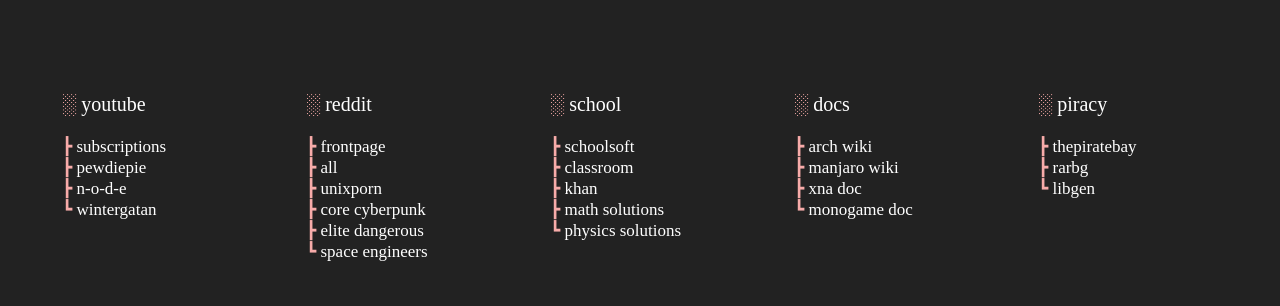
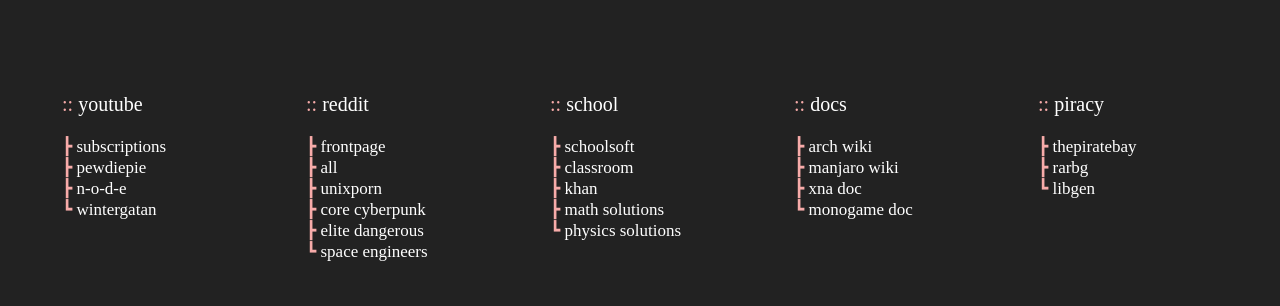
Before and after one commit to Azivast/startpage-x, a plain HTML site: page index.html in a window 1280 px wide. Shown: the part 212-518 px from the top of the page. Drawn offline with Linux system fonts and the light colour scheme.

Commit message:
"Change "░" to "::"

```diff
--- a/style.css
+++ b/style.css
@@ -45,7 +45,7 @@ body {
 
 .card-title:before {
     color: #F7ABA9;
-    content: "░ ";
+    content: ":: ";
 }
 
 #entry:before {
```
